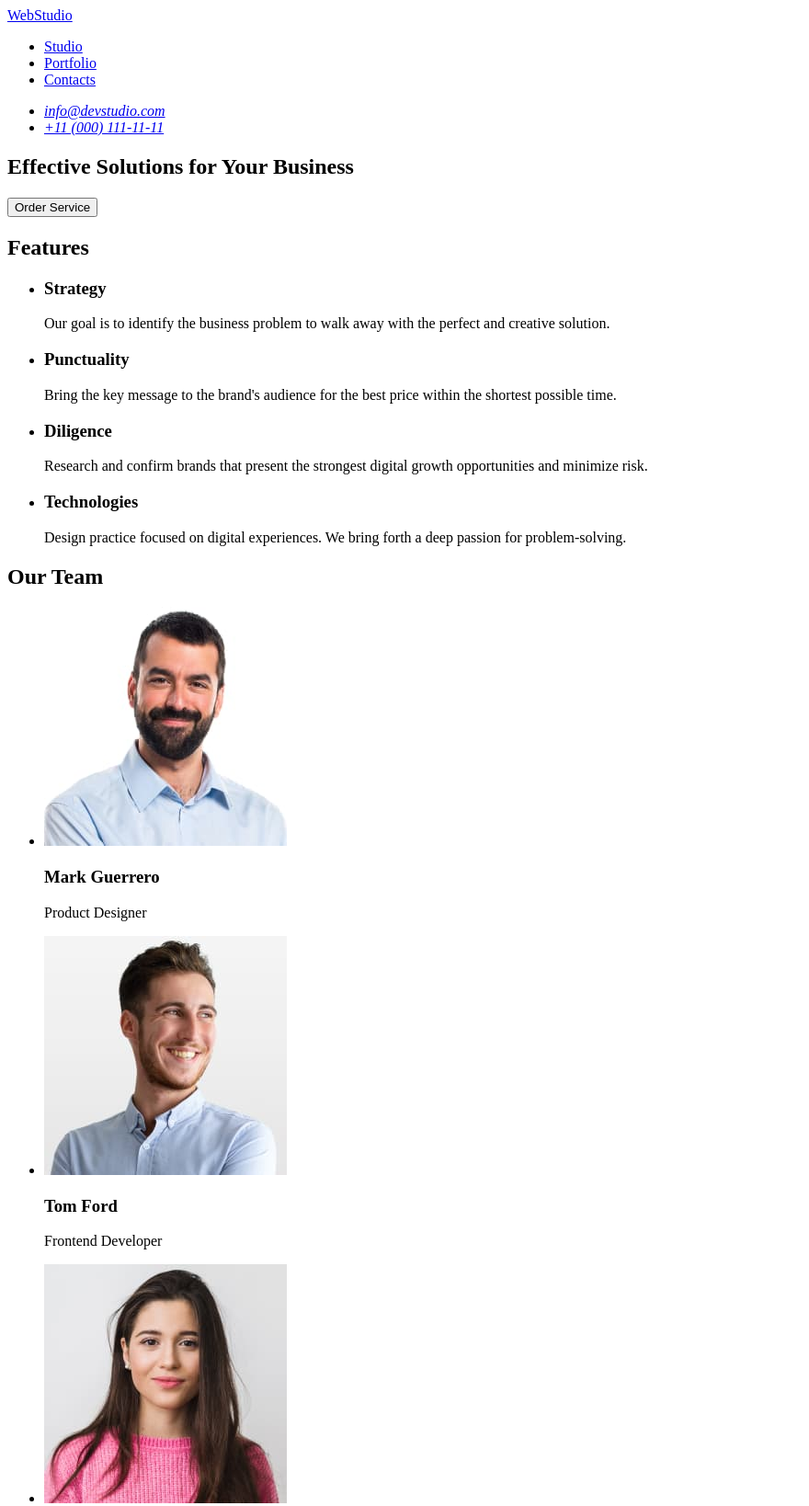
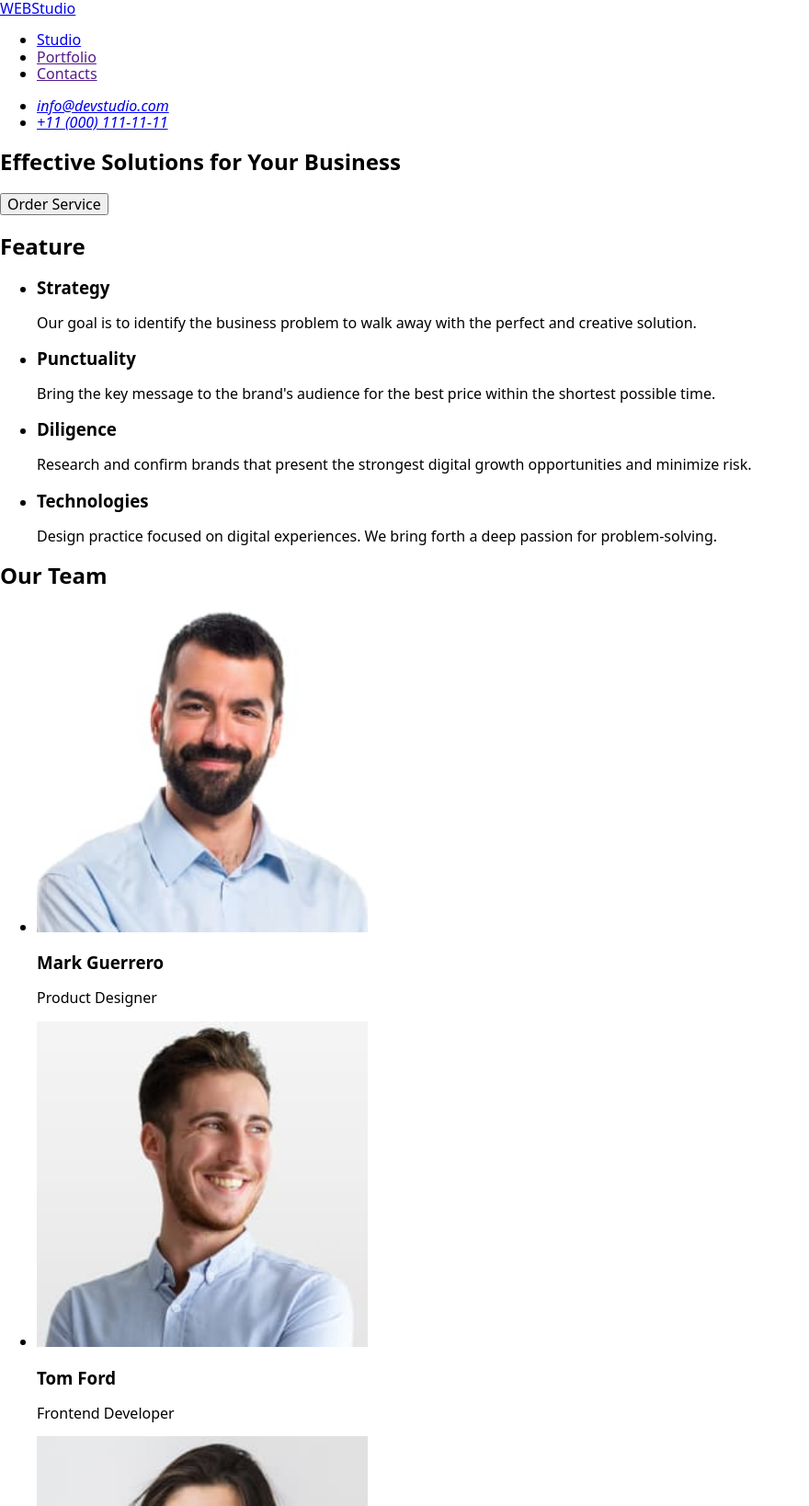
Before and after one commit to oksanaliu/goit-markup-hw-03, a plain HTML site: page index.html in a window 1280 px wide. Shown: the top 1638 px of the page at 92% size, without its empty margins (0-880 px from the left). Drawn offline with nearby package versions, Linux system fonts and the light colour scheme; files that its build step writes are made by us from their sources.

Commit message:
Add files via upload

```diff
--- a/index.html
+++ b/index.html
@@ -3,87 +3,160 @@
 
 <head>
     <meta charset="UTF-8">
+    <meta http-equiv="X-UA-Compatible" content="IE=edge">
     <meta name="viewport" content="width=device-width, initial-scale=1.0">
-    <title>WebStudio</title>
+    <title>goit-markup-hw-02</title>
+    <link rel="stylesheet" href="./css/styles.css">
+    <link rel="preconnect" href="https://fonts.googleapis.com">
+    <link rel="preconnect" href="https://fonts.gstatic.com" crossorigin>
+    <!-- Normalize -->
+    <link rel="stylesheet" href="https://cdn.jsdelivr.net/npm/modern-normalize@3.0.0/modern-normalize.min.css" />
+
+    <link
+        href="https://fonts.googleapis.com/css2?family=Raleway:wght@800&family=Roboto:wght@400;500;700;900&display=swap"
+        rel="stylesheet">
 </head>
 
 <body>
-    <header>
-        <nav>
-            <a href="./index.html">WebStudio</a> <!-- Логотип містить тільки текст -->
-            <ul>
-                <li><a href="#">Studio</a></li>
-                <li><a href="#">Portfolio</a></li>
-                <li><a href="#">Contacts</a></li>
+    <header class="header">
+        <div class="header-container container">
+
+            <nav class="nav">
+                <a href="./index.html" class="logo">WEB<span class="logo-span">Studio</span></a>
+                <ul class="nav-list">
+                    <li class="nav-item"><a href="./index.html" class="nav-link">Studio</a></li>
+                    <li class="nav-item"><a href="" class="nav-link">Portfolio</a></li>
+                    <li class="nav-item"><a href="" class="nav-link">Contacts</a></li>
                 </ul>
             </nav>
-        <address>
-            <ul>
-                <li><a href="mailto:info@devstudio.com">info@devstudio.com</a></li>
-                <li><a href="tel:+110001111111">+11 (000) 111-11-11</a></li>
+            <address class="contact-info">
+                <ul class="contact-list">
+                    <li><a href="mailto:info@devstudio.com" class="contact-link">info@devstudio.com</a></li>
+                    <li><a href="tel:+110001111111" class="contact-link">+11 (000) 111-11-11</a></li>
                 </ul>
             </address>
+        </div>
     </header>
+
     <main>
-        <section>
-            <h1>Effective Solutions for Your Business</h1>
-            <button type="button">Order Service</button>
+        <section class="section-hero">
+            <div class="hero-container container">
+                <h1 class="hero-title">Effective Solutions for Your Business</h1>
+                <button class="hero-button">Order Service</button>
+            </div>
         </section>
-        <section>
-            <h2>Features</h2>
-            <ul>
-                <li>
-                    <h3>Strategy</h3>
-                    <p>Our goal is to identify the business problem to walk away with the perfect and creative solution.
-                    </p>
+
+        <section class="section-services">
+            <div class="header-container service">
+
+                <h2 class="services-title">Feature</h2>
+                <ul class="services-list">
+                    <li class="service-item">
+                        <h3 class="service-title">Strategy</h3>
+                        <p class="service-description">Our goal is to identify the business problem to walk away with
+                            the
+                            perfect and creative solution.</p>
                     </li>
-                <li>
-                    <h3>Punctuality</h3>
-                    <p>Bring the key message to the brand's audience for the best price within the shortest possible
-                        time.</p>
+                    <li class="service-item">
+                        <h3 class="service-title">Punctuality</h3>
+                        <p class="service-description">Bring the key message to the brand's audience for the best price
+                            within the shortest possible time.</p>
                     </li>
-                <li>
-                    <h3>Diligence</h3>
-                    <p>Research and confirm brands that present the strongest digital growth opportunities and minimize
-                        risk.</p>
+                    <li class="service-item">
+                        <h3 class="service-title">Diligence</h3>
+                        <p class="service-description">Research and confirm brands that present the strongest digital
+                            growth
+                            opportunities and minimize risk.</p>
                     </li>
-                <li>
-                    <h3>Technologies</h3>
-                    <p>Design practice focused on digital experiences. We bring forth a deep passion for
-                        problem-solving.</p>
+                    <li class="service-item">
+                        <h3 class="service-title">Technologies</h3>
+                        <p class="service-description">Design practice focused on digital experiences. We bring forth a
+                            deep
+                            passion for problem-solving.</p>
                     </li>
                 </ul>
+            </div>
         </section>
-        <section>
-            <h2>Our Team</h2>
-            <ul>
-                <li>
-                    <img src="./images/guerrero.jpg" alt="Mark Guerrero" width="264">
-                    <h3>Mark Guerrero</h3>
-                    <p>Product Designer</p>
+
+        <section class="section-team">
+            <div class="header-container team">
+
+                <h2 class="team-header">Our Team</h2>
+                <ul class="team-list">
+                    <li class="team-item">
+                        <img src="./images/guerrero.jpg" alt="Mark Guerrero" width="360">
+                        <h3 class="team-name">Mark Guerrero</h3>
+                        <p class="team-role">Product Designer</p>
                     </li>
-                <li>
-                    <img src="./images/ford.jpg" alt="Tom Ford" width="264">
-                    <h3>Tom Ford</h3>
-                    <p>Frontend Developer</p>
+                    <li class="team-item">
+                        <img src="./images/ford.jpg" alt="Tom Ford" width="360">
+                        <h3 class="team-name">Tom Ford</h3>
+                        <p class="team-role">Frontend Developer</p>
                     </li>
-                <li>
-                    <img src="./images/garcia.jpg" alt="Camila Garcia" width="264">
-                    <h3>Camila Garcia</h3>
-                    <p>Marketing</p>
+                    <li class="team-item">
+                        <img src="./images/garcia.jpg" alt="Camila Garcia" width="360">
+                        <h3 class="team-name">Camila Garcia</h3>
+                        <p class="team-role">Marketing</p>
                     </li>
-                <li>
-                    <img src="./images/wilson.jpg" alt="Daniel Wilson" width="264">
-                    <h3>Daniel Wilson</h3>
-                    <p>UI Designer</p>
+                    <li class="team-item">
+                        <img src="./images/wilson.jpg" alt="Daniel Wilson" width="360">
+                        <h3 class="team-name">Daniel Wilson</h3>
+                        <p class="team-role">UI Designer</p>
                     </li>
                 </ul>
+            </div>
+        </section>
+
+        <section class="section-portfolio">
+            <div class="header-container portfolio">
+
+                <h2 class="portfolio-header">Our Portfolio</h2>
+                <ul class="portfolio-list">
+                    <li class="portfolio-item">
+                        <img src="./images/BankingApp.jpg" alt="Banking App" width="360">
+                        <h3 class="portfolio-title">Banking App</h3>
+                        <p class="portfolio-category">App</p>
+                    </li>
+                    <li class="portfolio-item">
+                        <img src="./images/CashlessPayment.jpg" alt="Cashless Payment" width="360">
+                        <h3 class="portfolio-title">Cashless Payment</h3>
+                        <p class="portfolio-category">Marketing</p>
+                    </li>
+                    <li class="portfolio-item">
+                        <img src="./images/MeditationApp.jpg" alt="Meditation App" width="360">
+                        <h3 class="portfolio-title">Meditation App</h3>
+                        <p class="portfolio-category">App</p>
+                    </li>
+                    <li class="portfolio-item">
+                        <img src="./images/TaxiService.jpg" alt="Taxi Service" width="360">
+                        <h3 class="portfolio-title">Taxi Service</h3>
+                        <p class="portfolio-category">Marketing</p>
+                    </li>
+                    <li class="portfolio-item">
+                        <img src="./images/ScreenIllustrations.jpg" alt="Screen Illustrations" width="360">
+                        <h3 class="portfolio-title">Screen Illustrations</h3>
+                        <p class="portfolio-category">Design</p>
+                    </li>
+                    <li class="portfolio-item">
+                        <img src="./images/OnlineCourses.jpg" alt="Online Courses" width="360">
+                        <h3 class="portfolio-title">Online Courses</h3>
+                        <p class="portfolio-category">Marketing</p>
+                    </li>
+                </ul>
+            </div>
         </section>
     </main>
-    <footer>
-        <a href="./index.html">WebStudio</a> <!-- Логотип містить тільки текст -->
-        <p>Increase the flow of customers and sales for your business with digital marketing & growth solutions.</p>
+
+    <footer class="footer">
+        <div class="header-container footer">
+
+            <a href="./index.html" class="footer-logo">WEB<span class="footer-web">Studio</span></a>
+            <p class="footer-text">
+                Increase the flow of customers and sales for your business with digital marketing & growth solutions.
+            </p>
+        </div>
     </footer>
+
 </body>
 
 </html>
```
Also changed, not shown: styles.css (added). Lines whose indentation alone changed are shown as unchanged.
